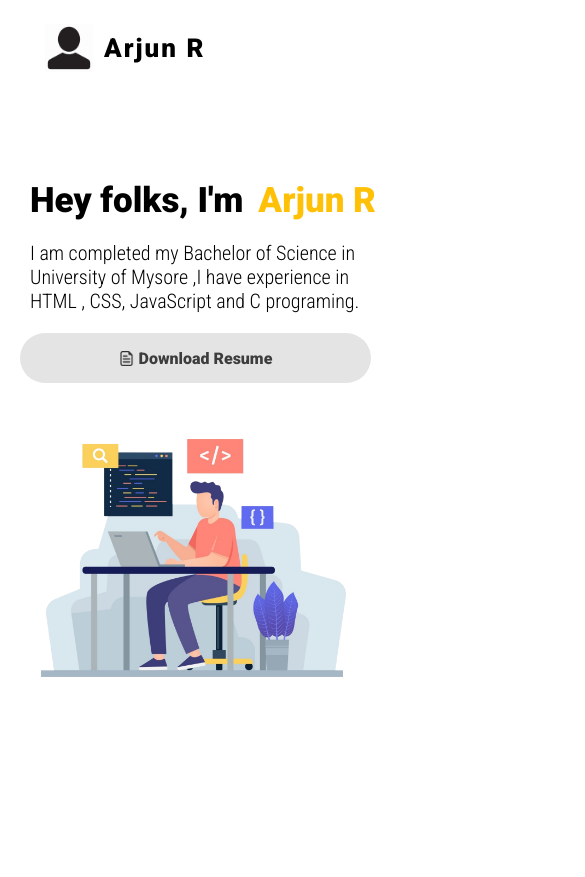
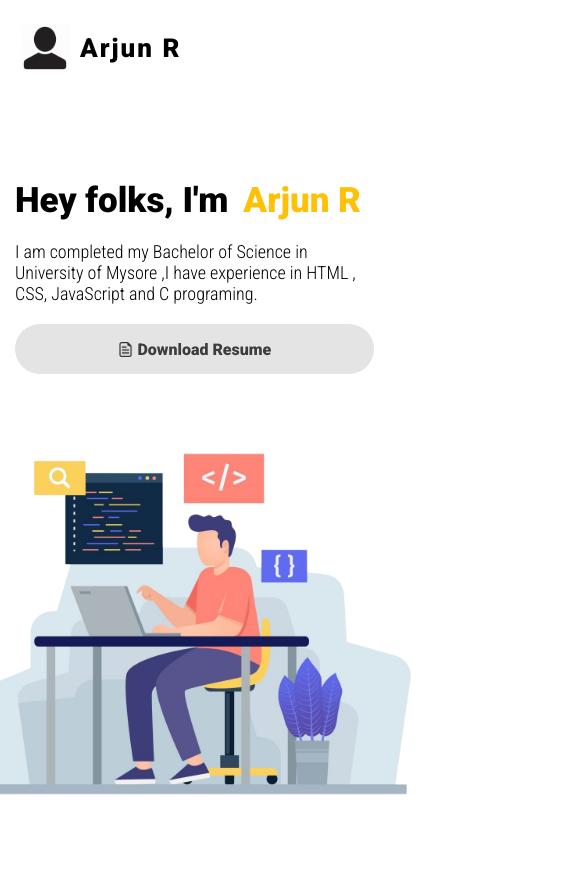
Before and after one commit to Arjunr7019/myPortfolio, a plain HTML site: page index.html in a window 390 px wide. Shown: the top 877 px of the page, 585 px wide, since content can reach past the window. Drawn offline with Linux system fonts and the light colour scheme.

Commit message:
Update style.css

```diff
--- a/css/style.css
+++ b/css/style.css
@@ -194,6 +194,8 @@ nav ul li a:hover {
 .cv,.dw-cv:hover{
     color: var(--theme-color);
 }
+
+/* ---------Moble-Screen---------- */
 @media screen and (max-width:700px){
     .logo{
         display: flex;
@@ -206,7 +208,7 @@ nav ul li a:hover {
     }
     .txt-ur{
         width: 200px;
-        margin: 0 14px 5px 14px;
+        margin: 0 14px 5px 0;
     }
     ul{
         visibility: hidden;
@@ -223,7 +225,7 @@ nav ul li a:hover {
     }
     .container-user{
         margin-top: 80px;
-        margin-left: 20px;
+        margin-left: 15px;
         width: 100vw;
     }
     .static-txt{
@@ -233,13 +235,13 @@ nav ul li a:hover {
         font-size: 35px;
     }
     .info{
-        margin-left: 20px;
+        margin-left: 15px;
         font-size: 18px;
-        margin-right: 20px;
+        margin-right: 15px;
     }
     .cv{
-        width: 90%;
-        margin-left: 20px;
+        width: 92%;
+        margin-left: 15px;
         justify-content: center;
     }
     .cv-img{
@@ -253,7 +255,9 @@ nav ul li a:hover {
         justify-content: center;
     }
 }
-@media screen and (max-width:900px){
+
+/* ---------Tablets & Ipad Screen----------- */
+@media (min-width:750px) and (max-width:900px){
     .logo{
         margin-left: 10px;
     }
```
